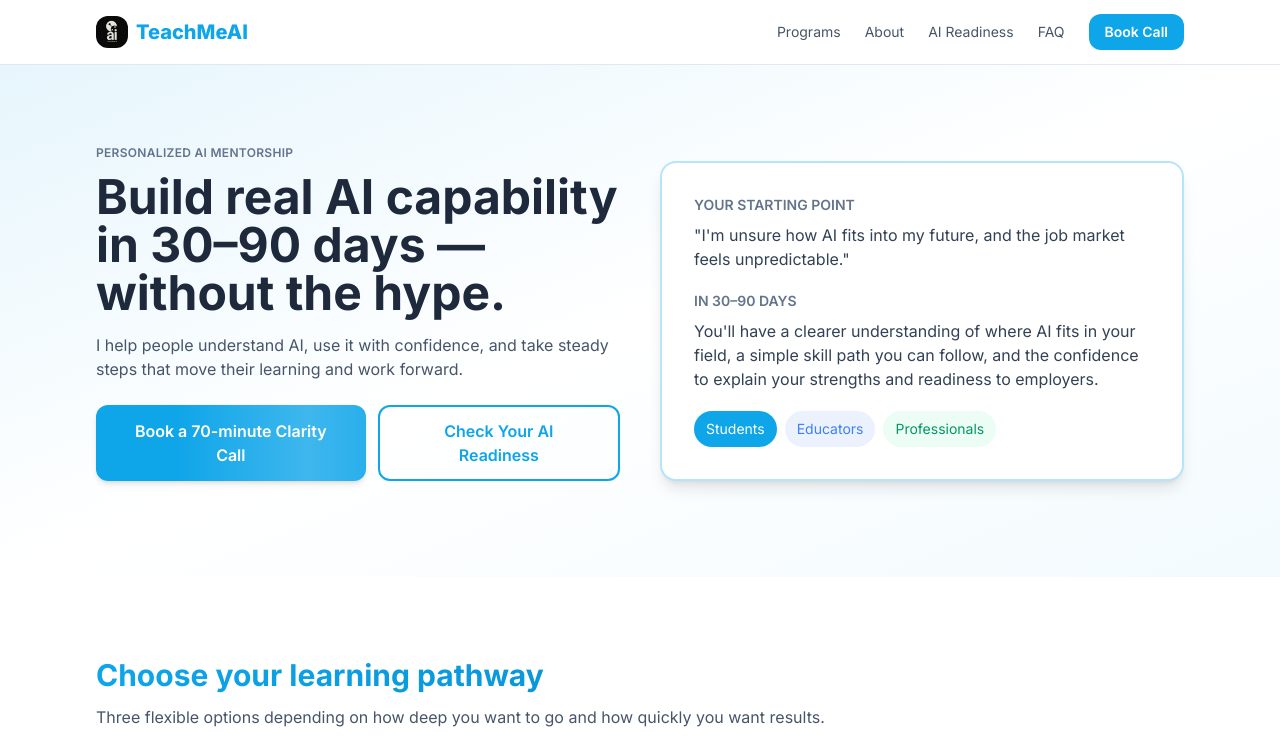
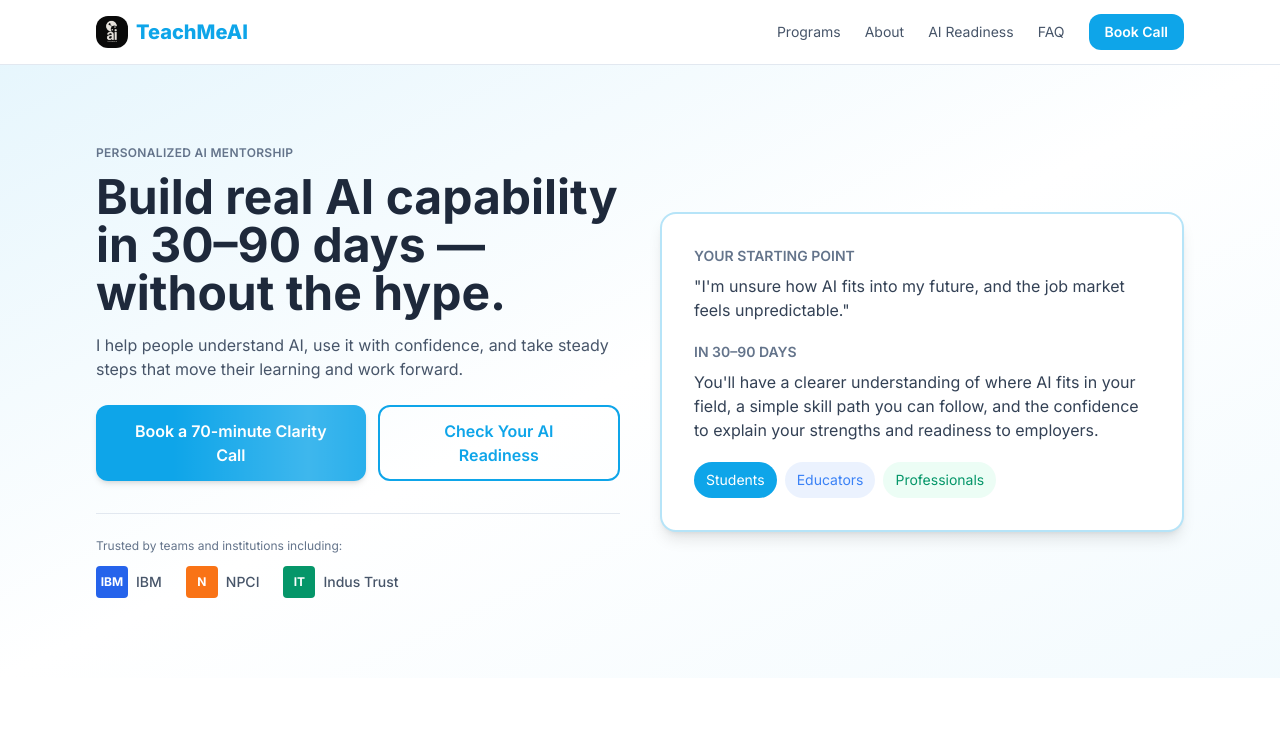
Before and after one commit to teachme-ai/teachmeai-home-site, a Next.js app: page / in a window 1280 px wide. Shown: the top 749 px of the page. Built offline with nearby package versions, Linux system fonts and the light colour scheme.

Commit message:
UX Phase 3: Add trust strip with company logos
- Added social proof section below hero CTAs
- Shows IBM, NPCI, and Indus Trust with colored badges
- Subtle styling that builds credibility without distraction

```diff
--- a/components/hero.tsx
+++ b/components/hero.tsx
@@ -62,6 +62,31 @@ export function Hero() {
               Check Your AI Readiness
             </button>
           </div>
+
+          {/* Trust Strip */}
+          <div className="mt-8 pt-6 border-t border-slate-200">
+            <p className="text-xs text-slate-500 mb-3">Trusted by teams and institutions including:</p>
+            <div className="flex flex-wrap items-center gap-4 md:gap-6">
+              <div className="flex items-center gap-2 text-slate-600">
+                <div className="w-8 h-8 bg-blue-600 rounded flex items-center justify-center">
+                  <span className="text-white text-xs font-bold">IBM</span>
+                </div>
+                <span className="text-sm font-medium">IBM</span>
+              </div>
+              <div className="flex items-center gap-2 text-slate-600">
+                <div className="w-8 h-8 bg-orange-500 rounded flex items-center justify-center">
+                  <span className="text-white text-xs font-bold">N</span>
+                </div>
+                <span className="text-sm font-medium">NPCI</span>
+              </div>
+              <div className="flex items-center gap-2 text-slate-600">
+                <div className="w-8 h-8 bg-emerald-600 rounded flex items-center justify-center">
+                  <span className="text-white text-xs font-bold">IT</span>
+                </div>
+                <span className="text-sm font-medium">Indus Trust</span>
+              </div>
+            </div>
+          </div>
         </div>
         <div className="flex justify-end">
           <div className="bg-white rounded-2xl shadow-lg p-6 md:p-8 border-2 border-brand-primary/30 w-full space-y-4 md:space-y-5">
```
Lines whose indentation alone changed are shown as unchanged.
